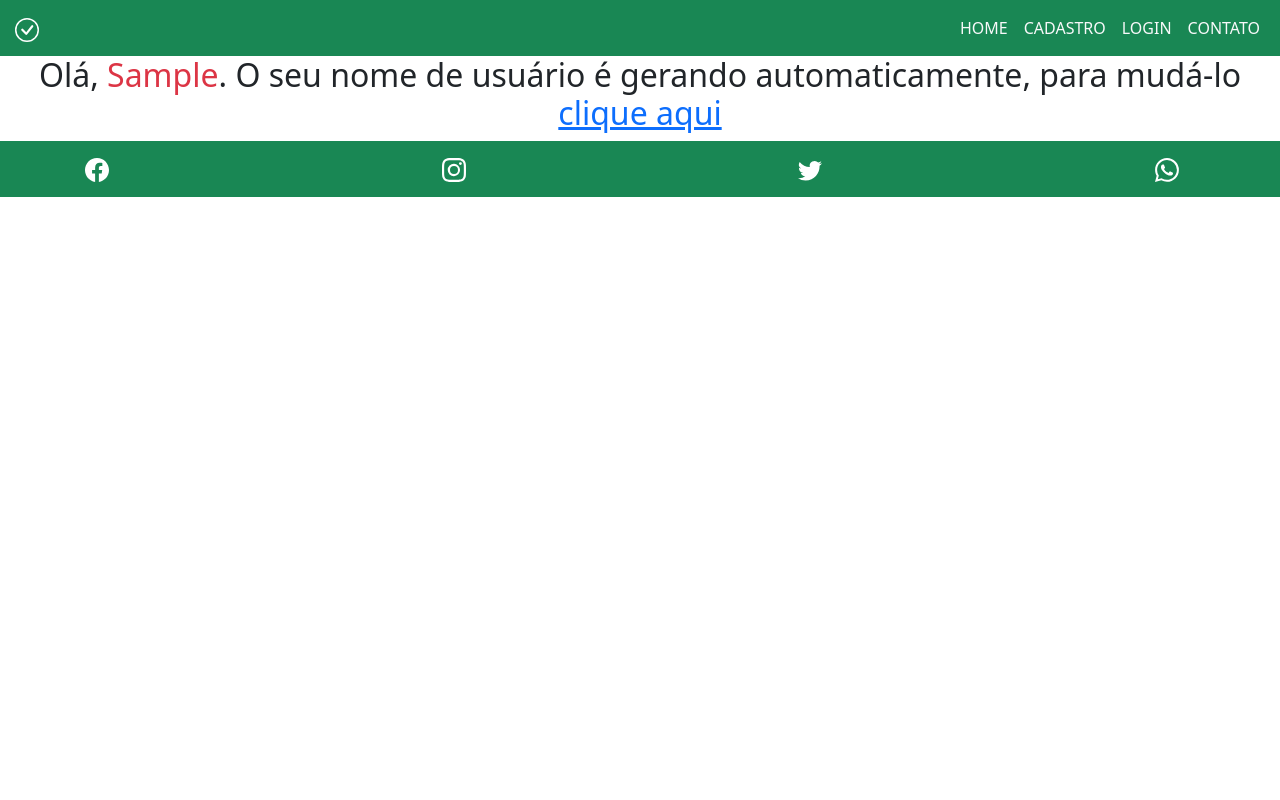
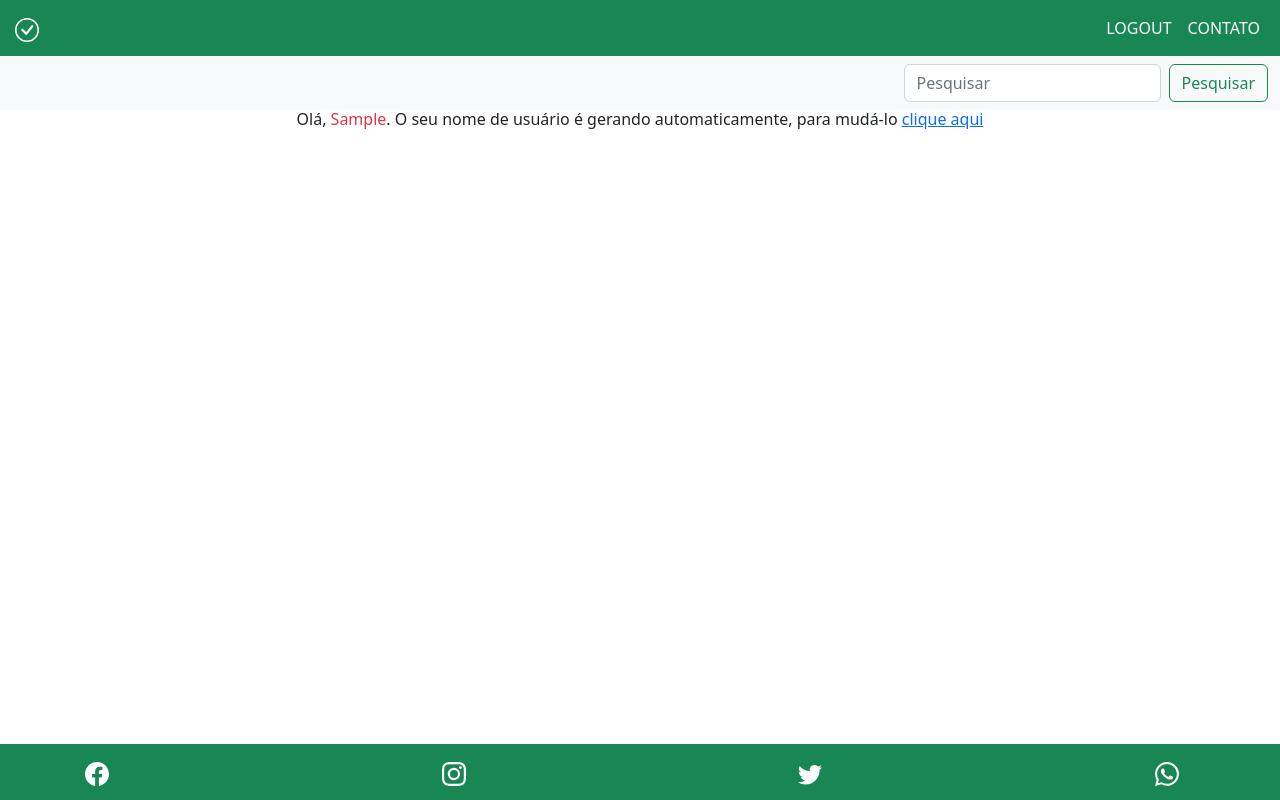
Before and after one commit to BunoQueiroz/sorveteria, a Django app: page /user/dashboard in a window 1280 px wide. Run offline with Django 4.2, Linux system fonts and the light colour scheme; the visitor is signed in with stand-in values (Sample User, id 1); some libraries are stand-ins or nearby versions.

Commit message:
Desenvolvendo o logout e validando a autenticação do usuário

```diff
--- /dev/null
+++ b/core/static/styles/dashboard.css
@@ -0,0 +1,3 @@
+.main {
+    min-height: calc(100vh - 166px);
+}
--- /dev/null
+++ b/static/styles/dashboard.css
@@ -0,0 +1,3 @@
+.main {
+    min-height: calc(100vh - 166px);
+}
--- a/templates/core/index.html
+++ b/templates/core/index.html
@@ -6,6 +6,7 @@
 {% block page %}Home{% endblock page %}
 {% block content %}
 <main class="container principal text-center">
+    {% include 'partials/_messages.html' %}
     <div class="principal__content d-flex flex-column justify-content-evenly align-items-center">
         <h1>Seja bem Vindo a Sorveteria Tropical</h1>
         <h4>Para visualizar nossos produtos e ficar por dentro de todas as nossas novidade e promoções, faça o seu <a href="{% url 'login' %}">Login</a> ou o seu...</h4>
--- a/templates/partials/_header.html
+++ b/templates/partials/_header.html
@@ -10,6 +10,11 @@
             </button>
             <div class="collapse navbar-collapse justify-content-end" id="navbarNav">
                 <ul class="navbar-nav">
+                    {% if user.is_authenticated %}
+                    <li class="nav-item">
+                        <a class="nav-link active text-light text-uppercase" aria-current="page" href="{% url 'logout' %}">Logout</a>
+                    </li>
+                    {% else %}
                     <li class="nav-item">
                         <a class="nav-link active text-light text-uppercase" aria-current="page" href="{% url 'home' %}">Home</a>
                     </li>
@@ -19,6 +24,7 @@
                     <li class="nav-item">
                         <a class="nav-link text-light text-uppercase" href="{% url 'login' %}">Login</a>
                     </li>
+                    {% endif %}
                     <li class="nav-item">
                         <a class="nav-link text-light text-uppercase" href="#">Contato</a>
                     </li>
@@ -26,4 +32,14 @@
             </div>
         </div>
     </nav>
+    {% if user.is_authenticated %}
+    <nav class="navbar bg-light">
+        <div class="container-fluid justify-content-end">
+            <form class="d-flex" role="search">
+                <input class="form-control me-2" type="search" placeholder="Pesquisar" aria-label="Search">
+                <button class="btn btn-outline-success" type="submit">Pesquisar</button>
+            </form>
+        </div>
+    </nav>
+    {% endif %}
 </header>
--- a/templates/user/dashboard.html
+++ b/templates/user/dashboard.html
@@ -1,8 +1,14 @@
 {% extends 'partials/_base.html' %}
+{% load static %}
+{% block links %}
+<link rel="stylesheet" href="{% static 'styles/dashboard.css' %}">
+{% endblock links %}
 {% block page %}Dashboard{% endblock page %}
 {% block content %}
+<main class="container main">
     {% include 'partials/_messages.html' %}
-    <h2 class="text-center">
+    <h6 class="text-center">
         Olá, <span class="text-danger">{{user.first_name}}</span>. O seu nome de usuário é gerando automaticamente, para mudá-lo <a href="#">clique aqui</a>
-    </h2>
+    </h6>
+</main>
 {% endblock content %}
--- a/user/urls.py
+++ b/user/urls.py
@@ -3,4 +3,5 @@ from . import views
 
 urlpatterns = [
     path('dashboard', views.dashboard, name='dashboard'),
+    path('logout', views.logout, name='logout'),
 ]
--- a/user/views.py
+++ b/user/views.py
@@ -1,4 +1,15 @@
-from django.shortcuts import render
+from django.shortcuts import render, redirect
+from django.contrib import auth
+from django.contrib import messages
+from core import views
 
 def dashboard(request):
-    return render(request, 'user/dashboard.html')
+    if request.user.is_authenticated:
+        return render(request, 'user/dashboard.html')
+    else:
+        return redirect(views.home)
+
+def logout(request):
+    auth.logout(request)
+    messages.success(request, 'Logout realizado com sucesso')
+    return redirect(views.home)
```
